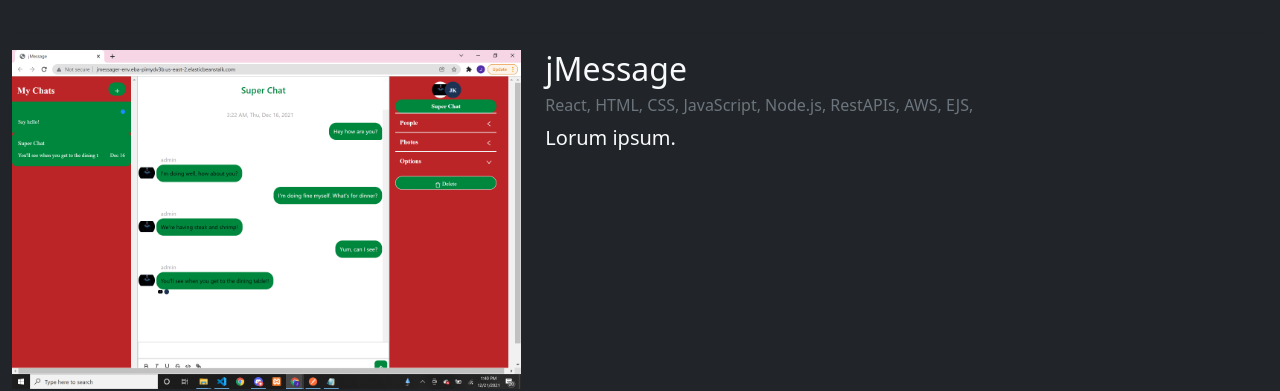
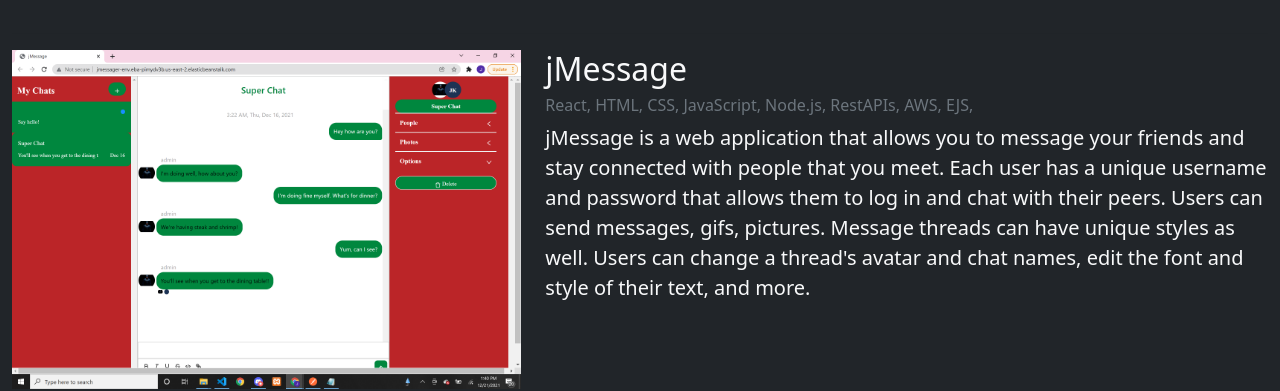
Before and after one commit to JohnKelly59/Portfolio, a React (Create React App) app: page / in a window 1280 px wide. Shown: the part 2285-2676 px from the top of the page. Built offline with nearby package versions, Linux system fonts and the light colour scheme.

Commit message:
added jmessage app summary

```diff
--- a/src/components/Projects.jsx
+++ b/src/components/Projects.jsx
@@ -135,7 +135,15 @@ function Project() {
                 <h6 className="text-muted">
                   React, HTML, CSS, JavaScript, Node.js, RestAPIs, AWS, EJS,
                 </h6>
-                <p className="lead text-light">Lorum ipsum.</p>
+                <p className="lead text-light">
+                  jMessage is a web application that allows you to message your
+                  friends and stay connected with people that you meet. Each
+                  user has a unique username and password that allows them to
+                  log in and chat with their peers. Users can send messages,
+                  gifs, pictures. Message threads can have unique styles as
+                  well. Users can change a thread's avatar and chat names, edit
+                  the font and style of their text, and more.{" "}
+                </p>
               </div>
               <div className="col-md-5 order-md-1">
                 <a
```
